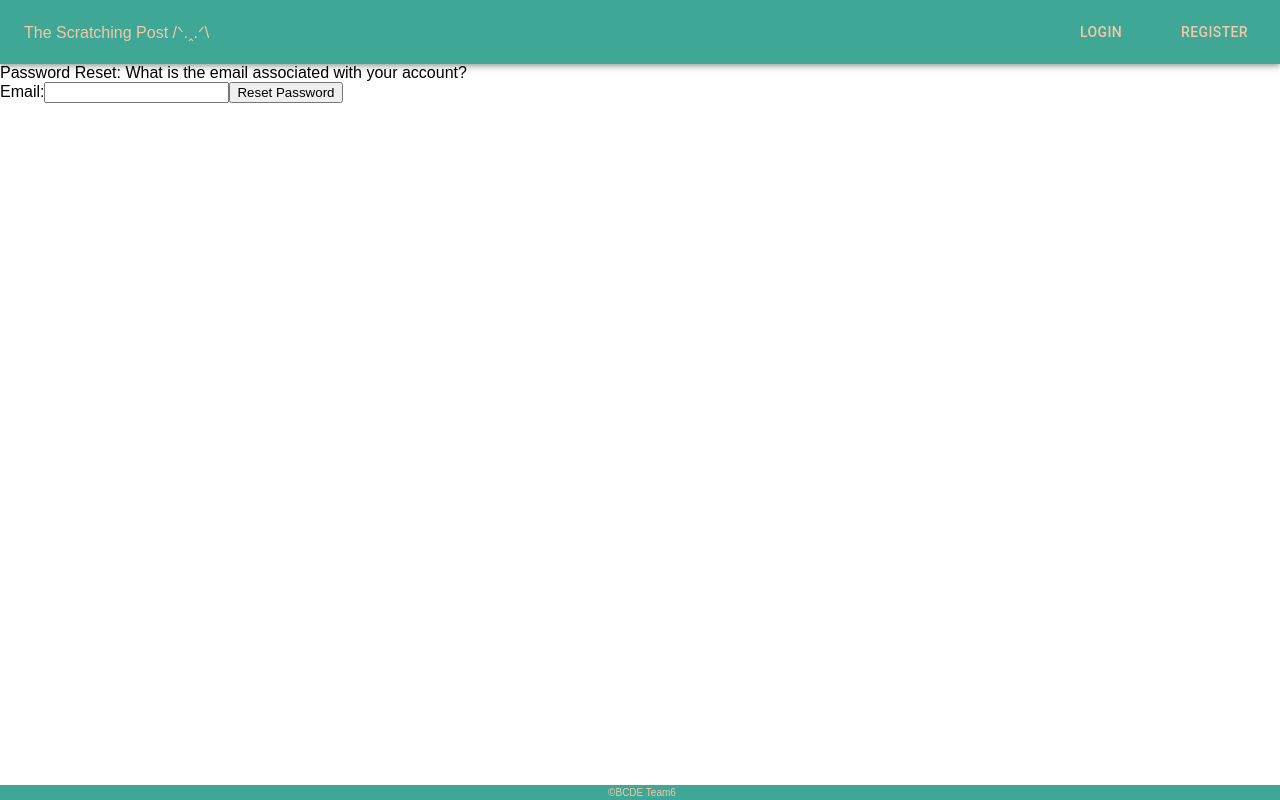
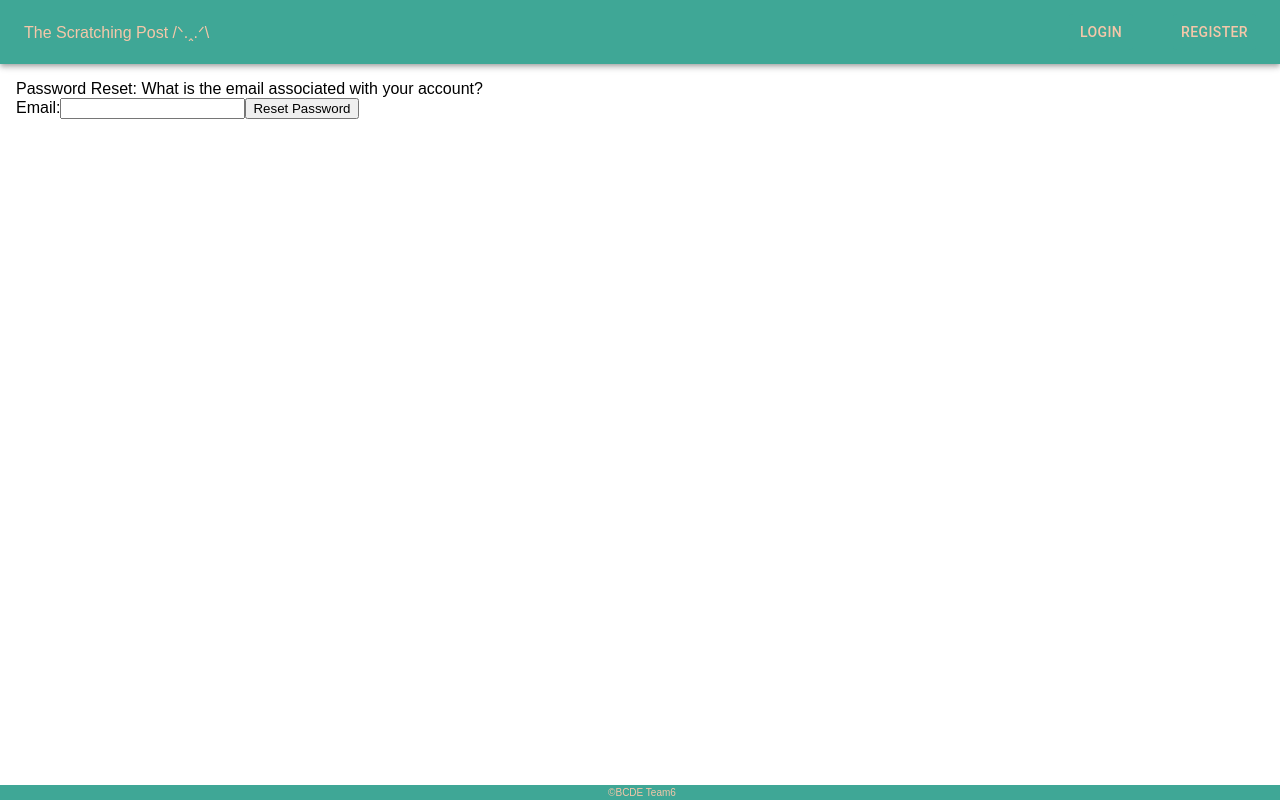
Before and after one commit to baidiwang/social-media-app, a React app: page /passwordResetRequest in a window 1280 px wide. Built offline with nearby package versions, Linux system fonts and the light colour scheme.

Commit message:
added spaces to edit user page

```diff
--- a/client/components/PasswordResetRequest.js
+++ b/client/components/PasswordResetRequest.js
@@ -34,7 +34,7 @@ class PasswordResetRequest extends React.Component {
         const { handleChange, updatepassword } = this;
         const { password_email_sent, email } = this.state;
         return (
-            <div>
+            <div className="password-reset">
                  { password_email_sent ? <div>Check your email to continue with password reset.</div> :       <form onSubmit={ updatepassword }>
       Password Reset: What is the email associated with your account? <br></br>
       Email:
--- a/client/components/UserUpdateForm.js
+++ b/client/components/UserUpdateForm.js
@@ -104,7 +104,7 @@ class UserUpdateForm extends React.Component {
     }
     render() {
         const { onSubmit, handleChange, onChangePhoto } = this;
-        const {avatar, username, bio, isPrivate} = this.state;
+        const {avatar, username, bio, email, isPrivate} = this.state;
         return (
 
             <form>
@@ -112,12 +112,18 @@ class UserUpdateForm extends React.Component {
                 <input name="username" onChange={ handleChange } value={ username }/> <br></br>
                 Bio: <br></br>
                 <input name="bio" onChange={ handleChange } value={ bio } size="60"/> <br></br>
+                Email: <br></br>
+                <input name="email" onChange={ handleChange } value={ email } size="60"/> <br></br>
+                <br></br>
                 <input type='file' onChange={ onChangePhoto } />
+                <br></br>
                 <img src={avatar} width='160' height='160' />
+                <br></br>
                 <select value={ isPrivate || 1} name='isPrivate' onChange={ handleChange }>
                         <option value={1}>set to public</option>
                         <option value={2}>set to private</option>
                     </select>
+                <br></br>
                 <button onClick={onSubmit}>Submit changes</button>
             </form>
         )
--- a/public/style.css
+++ b/public/style.css
@@ -231,7 +231,9 @@ form div {
 	color: #fff;
 }
 
-
+.password-reset{
+  margin: 1rem;
+}
 .delete-comment-button{
 margin-left:auto;
 margin-right: 1rem;
```
